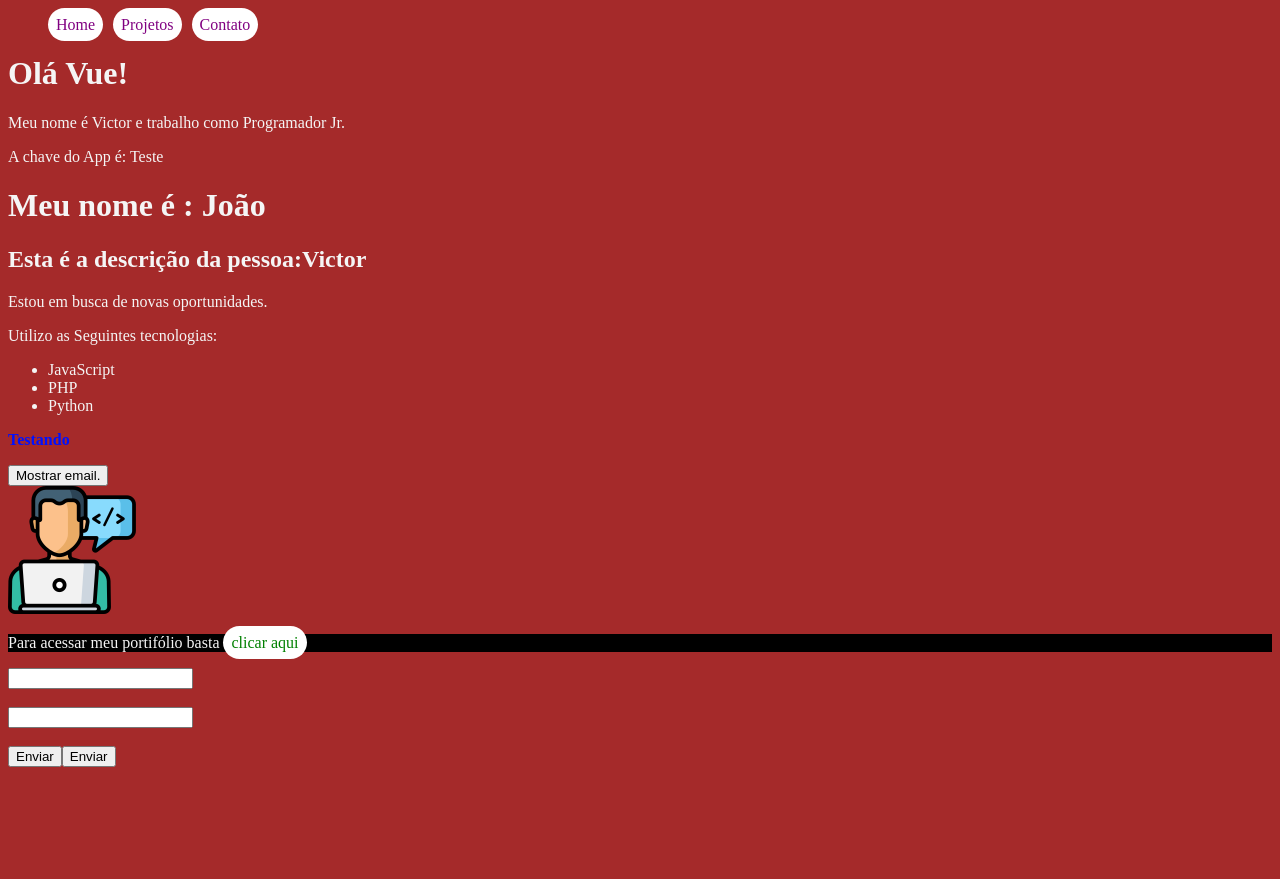
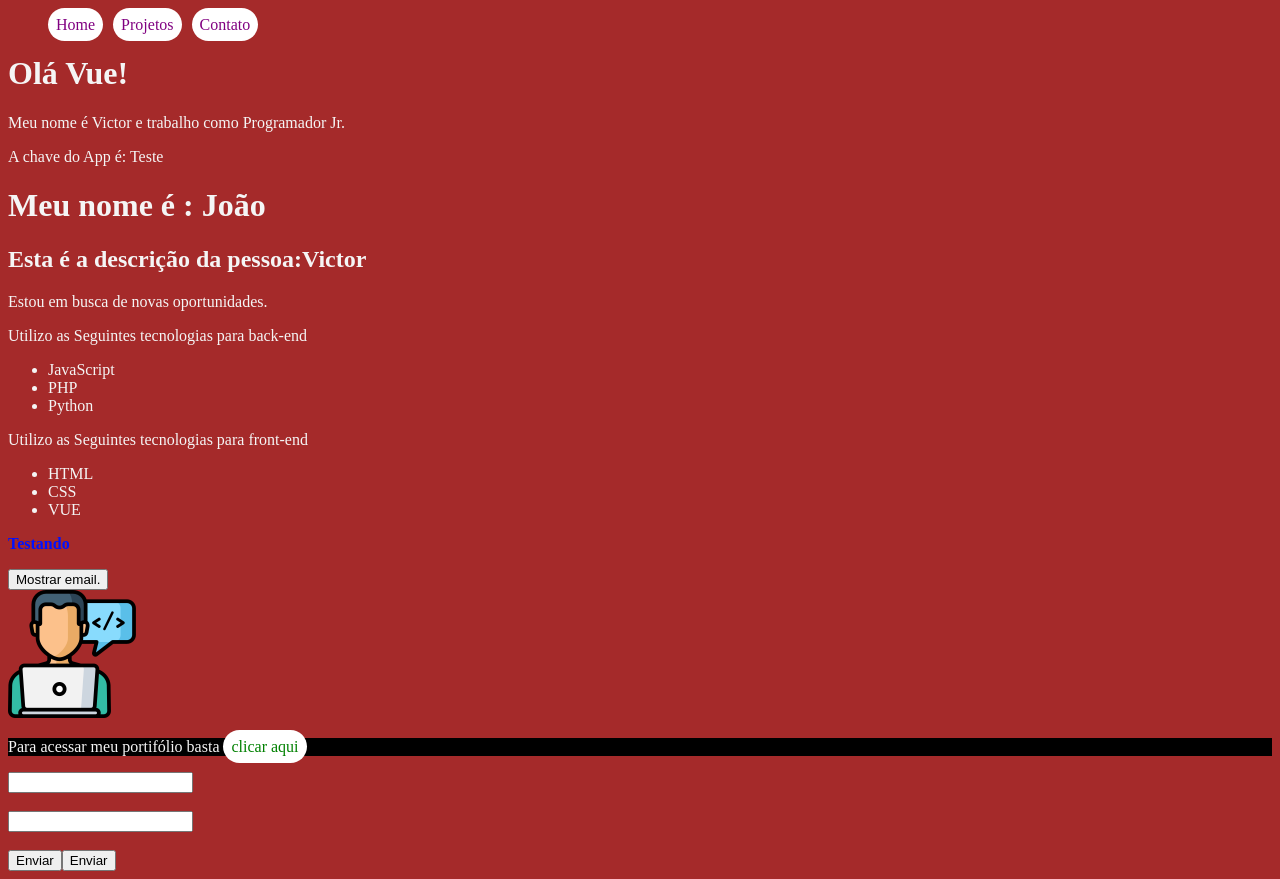
Before and after one commit to victorfreireavfs/VueJs_estudos, a Vue app in the folder 2_/: page / in a window 1280 px wide. Before the commit the page ends 800 px from the top, so only its background shows below. Built offline with nearby package versions, Linux system fonts and the light colour scheme.

Commit message:
Rederizando listas
- criando listas como array e objetos
- utilizar diretiva v-for com o nome  seguido da array/objeto criado com o conteudo
- observar a diferença

```diff
--- a/2_/src/components/Info.vue
+++ b/2_/src/components/Info.vue
@@ -2,18 +2,31 @@
      <div>
         <p v-if="esta_trabalhando">Estou trabalhando no momento.</p>
         <p v-else>Estou em busca de novas oportunidades.</p>
-        <p>Utilizo as Seguintes tecnologias:</p>
+
+        <p>Utilizo as Seguintes tecnologias para back-end</p>
         <ul>
-            <li>JavaScript</li>
-            <li>PHP</li>
-            <li>Python</li>
+            <li v-for="(tecnologia, index) in backendTech" v-bind:key="index">
+                {{ tecnologia }}
+            </li>
         </ul>
+
+        <p>Utilizo as Seguintes tecnologias para front-end</p>
+        <ul>
+            <li v-for="tecfront in frontendTech" :key="tecfront.id">
+                {{ tecfront.linguagem }}
+            </li>
+        </ul>
+
         <p v-if="3 > 2" class="paragrafo_pai">Testando</p>
+
         <div>
             <button @click="showEmail">{{ texto_botao }}</button>
         </div>
+
         <p v-show="mostrar_email">Meu email é:  {{ email }}</p>
+
         <Logo/>
+
         <p class="teste">Para acessar meu portifólio basta <a v-bind:href="meu_link" target="_blank">clicar aqui</a></p>
     </div>
 </template>
@@ -33,7 +46,15 @@ export default {
             mostar_email: false,
             email:"victoravgs@gmail.com",
             meu_link:"https://github.com/victorfreireavfs/devmedia-estudos",
-            texto_botao:"Mostrar email."
+            texto_botao:"Mostrar email.",
+            // array
+            backendTech: ['JavaScript','PHP','Python'],
+            // objeto
+            frontendTech: [
+                {id: 1, linguagem:'HTML'},
+                {id: 2, linguagem:'CSS'},
+                {id: 3, linguagem: 'VUE'}
+            ]
         }
     },
 
```
Also changed, not shown: 2_/anotacoes.txt.
